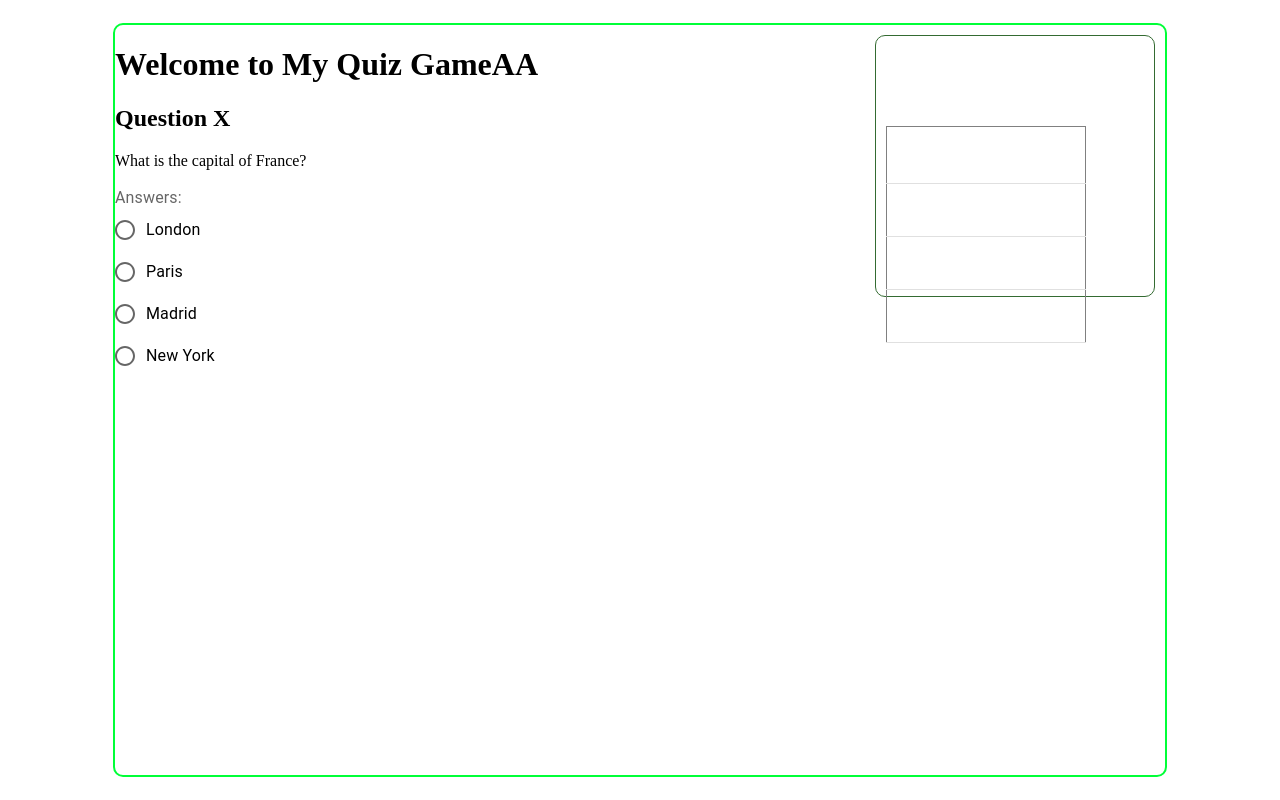
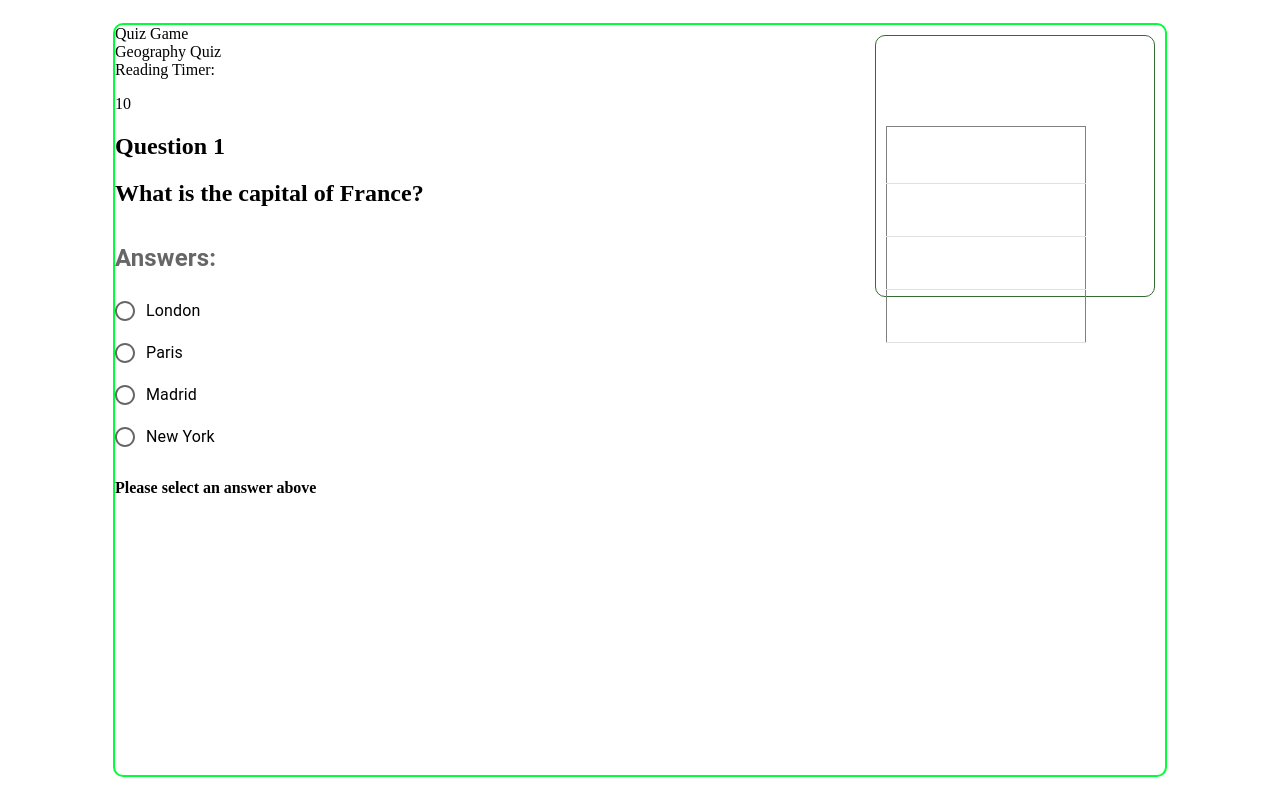
Before and after one commit to jdolphin5/Quizgame, a React app: page / in a window 1280 px wide. Built offline with nearby package versions, Linux system fonts and the light colour scheme.

Commit message:
added styling to question area

```diff
--- a/src/PlayerBoard.tsx
+++ b/src/PlayerBoard.tsx
@@ -23,12 +23,17 @@ const PlayerBoard: React.FC<PlayerBoardProps> = ({ sharedState, setSharedState }
     }
     return (
         <div>
-            <h1>Welcome to My Quiz GameAA</h1>
-            <h2>Question X</h2>
-            <p>What is the capital of France?</p>
+            <div className="header2">
+                <div className="gameName">Quiz Game</div>
+                <div className="quizName">Geography Quiz</div>
+                <div className="timer">Reading Timer: <p>10</p></div>
+            </div>
+            <div className="body2">
+                <h2>Question 1</h2>
+                <h2>What is the capital of France?</h2>
 
                 <FormControl>
-                <FormLabel id="questionForm">Answers:</FormLabel>
+                    <FormLabel id="questionForm"><h2>Answers:</h2></FormLabel>
                     <RadioGroup aria-labelledby="questionLabel" name="radio-buttons-group">
                     <FormControlLabel value="London" control={<Radio />} label="London" onChange={handleChange}/>
                     <FormControlLabel value="1" control={<Radio />} label="Paris" onChange={handleChange}/>
@@ -36,6 +41,9 @@ const PlayerBoard: React.FC<PlayerBoardProps> = ({ sharedState, setSharedState }
                     <FormControlLabel value="New York" control={<Radio />} label="New York" onChange={handleChange}/>
                     </RadioGroup>
                 </FormControl>
+
+                <h4>Please select an answer above</h4>
+            </div>
         </div>
       );
     };
```
Lines whose indentation alone changed are shown as unchanged.
